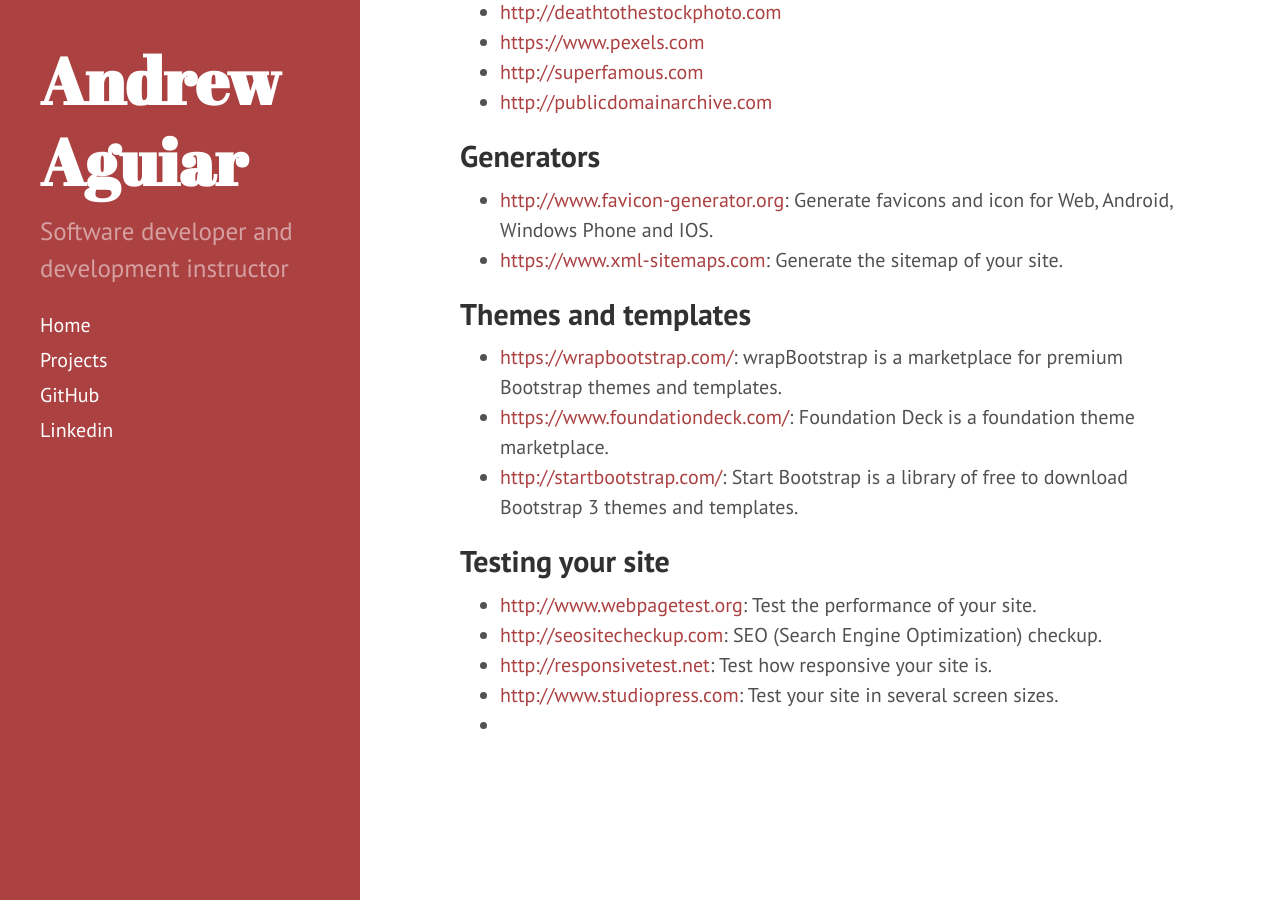
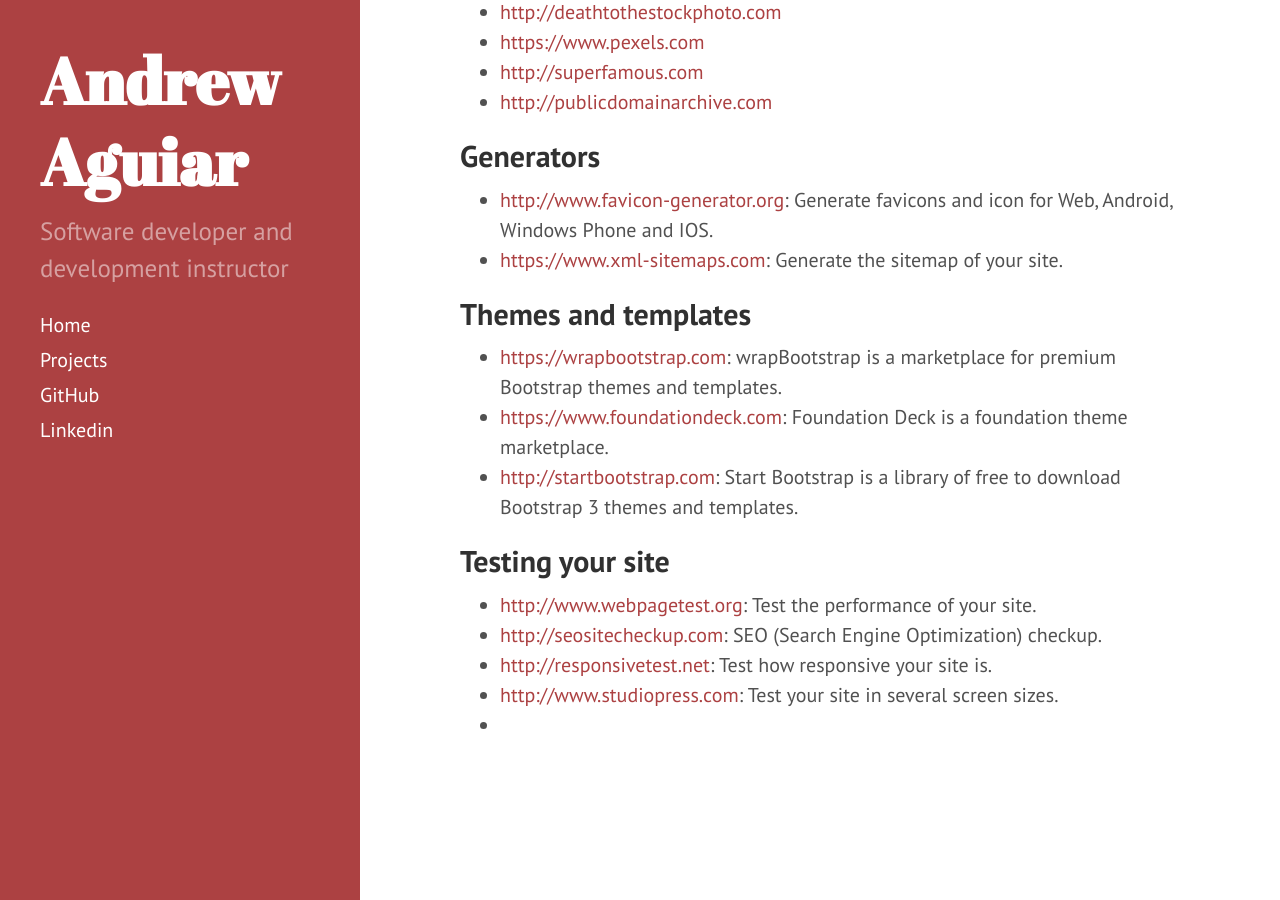
Before and after one commit to gadsc/andrewaguiar.github.io, a Jekyll site: the page built from _posts/2015-10-26-startup-list-of-usefull-sites-to-entrepreneurs.md, in a window 1280 px wide and 900 px high, scrolled down 1168 px. Built offline with Jekyll 4.4.1, drawn with Linux system fonts in a browser that asks for light colours; Markdown is read by kramdown in place of the engine named in the settings; comment, search, counter and statistics services are not loaded.

Commit message:
Update 2015-10-26-startup-list-of-usefull-sites-to-entrepreneurs.md

```diff
--- a/_posts/2015-10-26-startup-list-of-usefull-sites-to-entrepreneurs.md
+++ b/_posts/2015-10-26-startup-list-of-usefull-sites-to-entrepreneurs.md
@@ -38,9 +38,9 @@
 
 ## Themes and templates
 
-  - [https://wrapbootstrap.com/](https://wrapbootstrap.com/): wrapBootstrap is a marketplace for premium Bootstrap themes and templates.
-  - [https://www.foundationdeck.com/](https://www.foundationdeck.com/): Foundation Deck is a foundation theme marketplace.
-  - [http://startbootstrap.com/](http://startbootstrap.com/): Start Bootstrap is a library of free to download Bootstrap 3 themes and templates.
+  - [https://wrapbootstrap.com](https://wrapbootstrap.com): wrapBootstrap is a marketplace for premium Bootstrap themes and templates.
+  - [https://www.foundationdeck.com](https://www.foundationdeck.com): Foundation Deck is a foundation theme marketplace.
+  - [http://startbootstrap.com](http://startbootstrap.com): Start Bootstrap is a library of free to download Bootstrap 3 themes and templates.
 
 ## Testing your site
   - [http://www.webpagetest.org](http://www.webpagetest.org): Test the performance of your site.
```
